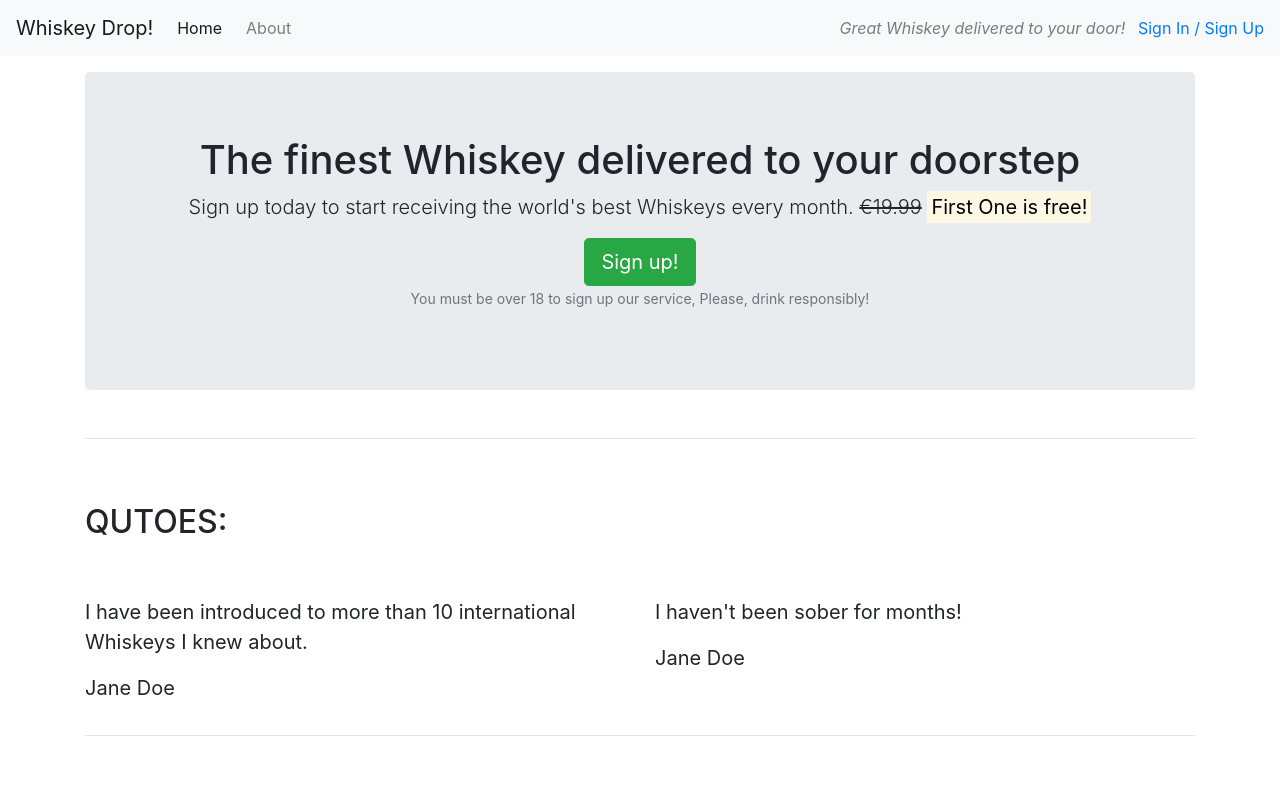
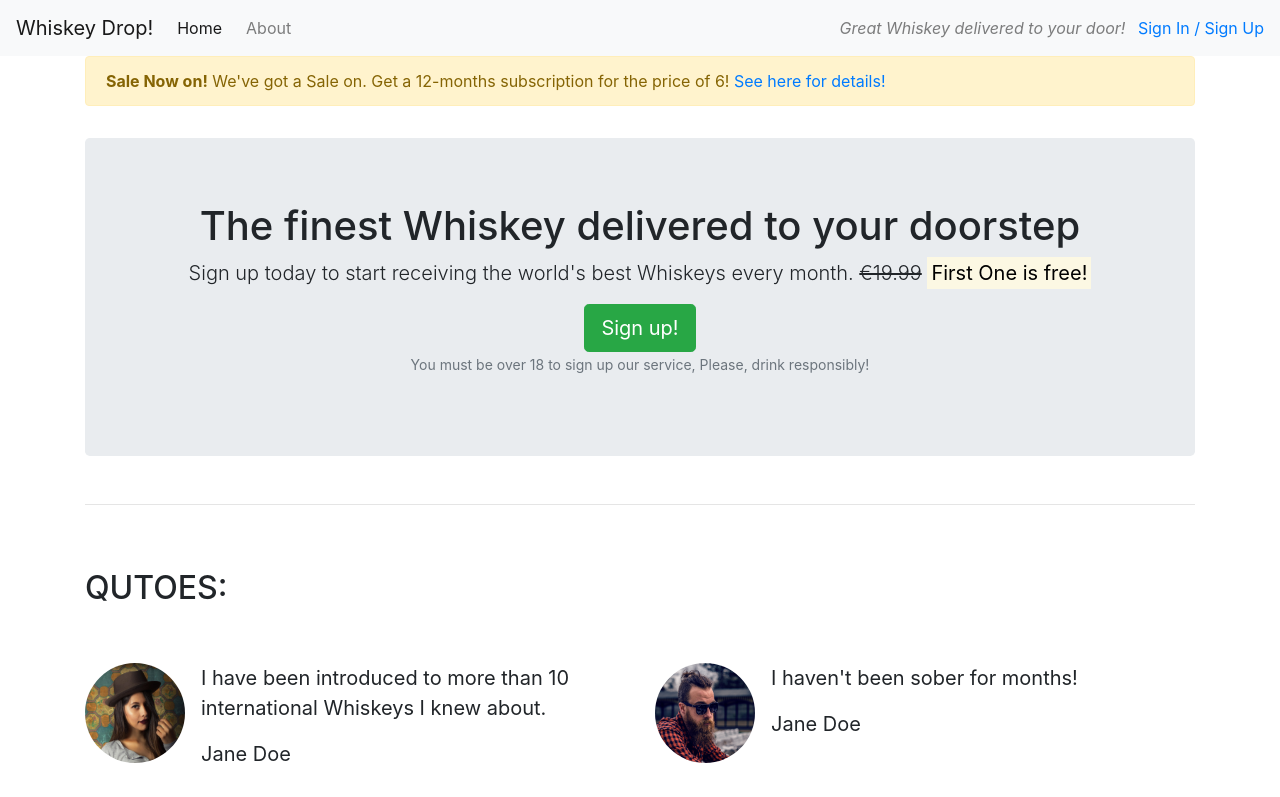
Before and after one commit to Mr-KulwinderSingh/my-project, a plain HTML site: page index.html in a window 1280 px wide. Shown: the top 797 px of the page. Drawn offline with nearby package versions, Linux system fonts and the light colour scheme.

Commit message:
Add Icons to the features through the font awesome kit and add an alert for sale now on

```diff
--- a/index.html
+++ b/index.html
@@ -6,6 +6,7 @@
   <meta name="viewport" content="width=device-width, initial-scale=1.0">
   <link rel="stylesheet" href="https://cdn.jsdelivr.net/npm/bootstrap@4.6.2/dist/css/bootstrap.min.css"
     integrity="sha384-xOolHFLEh07PJGoPkLv1IbcEPTNtaed2xpHsD9ESMhqIYd0nLMwNLD69Npy4HI+N" crossorigin="anonymous">
+    <script src="https://kit.fontawesome.com/a32f538c40.js" crossorigin="anonymous"></script>
   <title>Whiskey Drop | Taste a new Whiskey every month !</title>
 </head>
 
@@ -23,6 +24,13 @@
     </div>
   </nav>
   <article class="container ">
+    <div class="row d-none d-sm-block">
+      <div class="col-12">
+        <div class="alert alert-warning"><strong>Sale Now on!</strong> We've got a Sale on. Get a 12-months subscription
+          for the price of 6! <a href="">See here for details!</a>
+        </div>
+      </div>
+    </div>
     <!-- Callout -->
     <div class="row">
       <div class="col-12">
@@ -50,6 +58,11 @@
       </div>
       <div class="row">
         <div class="col-12 col-md-6">
+          <div class="media">
+            <div class="d-none d-sm-block">
+            <img src="images/girl-image.png" class="rounded-circle mr-3" height="100" width="100" alt="">
+          </div>
+            <div class="media-body">
               <blockquote class="blockquote">
                 <p>I have been introduced to more than 10 international Whiskeys I
                   knew about.
@@ -57,12 +70,21 @@
                 <p>Jane Doe</p>
               </blockquote>
             </div>
+          </div>
+        </div>
         <div class="col-12 col-md-6">
+          <div class="media">
+            <div class="d-none d-sm-block">
+            <img src="images/guy-image.png" class="rounded-circle mr-3" height="100" width="100" alt="">
+          </div>
+            <div class="media-body">
           <blockquote class="blockquote">
             <p>I haven't been sober for months!
             </p>
             <p>Jane Doe</p>
           </blockquote>
+        </div>
+      </div>
     </div>
   </div>
       <!-- /Quotes -->
@@ -77,7 +99,7 @@
       </div>
       <div class="row">
         <div class="col-12 col-md-6 col-lg-4">
-          <h3>Feature 1:</h3>
+          <h3><i class="fa-solid fa-gift d-none d-sm-inline"></i> Feature 1: <span class="badge badge-success">New!</span></h3>
           <p>No phone calls and personal visit required, everything done online and hassle free.
             No phone calls and personal visit required, everything done online and hassle free
             No phone calls and personal visit required, everything done online and hassle free
@@ -88,7 +110,7 @@
         </div>
         <div class="col-12 col-md-6 col-lg-4">
           <div class="feature">
-            <h3>Feature 2:</h3>
+            <h3><i class="fa-thin fa-flower d-none d-sm-inline"></i> Feature 2:</h3>
             <p>No phone calls and personal visit required, everything done online
               No phone calls and personal visit required, everything done online and hassle free.
               No phone calls and personal visit required, everything done online and hassle free.
@@ -98,9 +120,9 @@
             <p><a class="btn btn-sm btn-light">Read more!</a></p>
           </div>
         </div>
-        <div class="col-12 d-md-none d-lg-block col-lg-4" >
+        <div class="col-12 d-md-none d-lg-block col-lg-4">
           <div class="feature">
-            <h3>Feature 3:</h3>
+            <h3><i class="fa-thin fa-credit-card d-none d-sm-inline"></i>Feature 3:</h3>
             <p>No phone calls and personal visit required, everything done online
               No phone calls and personal visit required, everything done online and hassle free.
               No phone calls and personal visit required, everything done online and hassle free
```
Also changed, not shown: images/girl-image.png (added), images/guy-image.png (added). Lines whose indentation alone changed are shown as unchanged.
